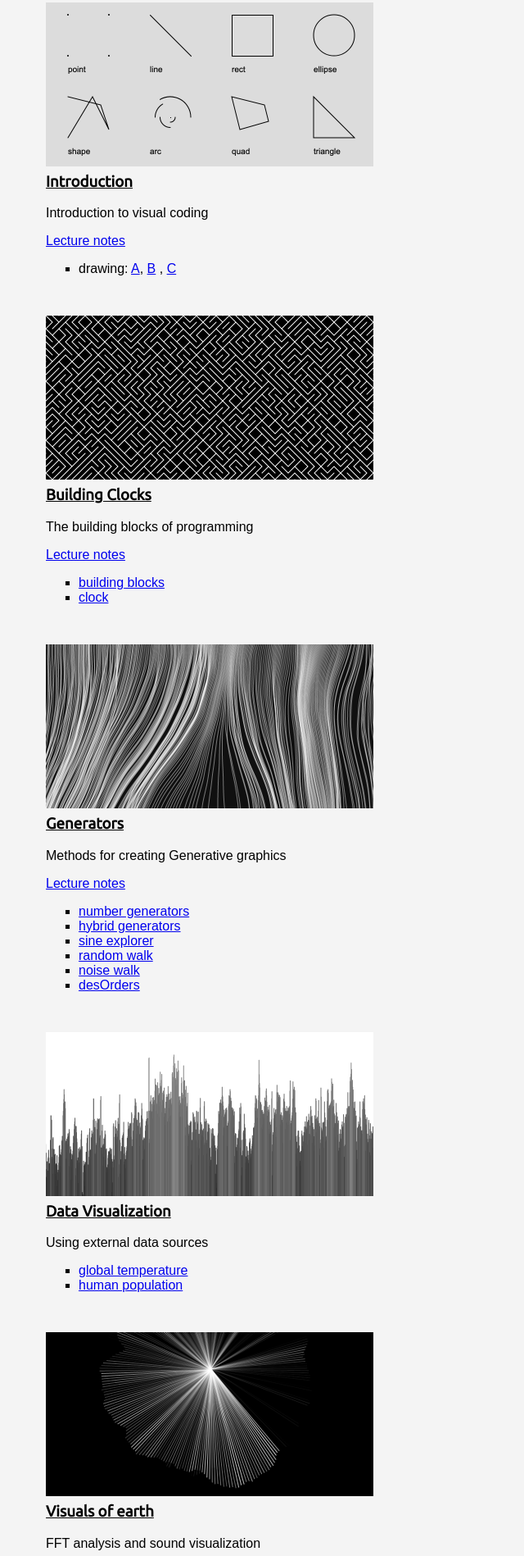
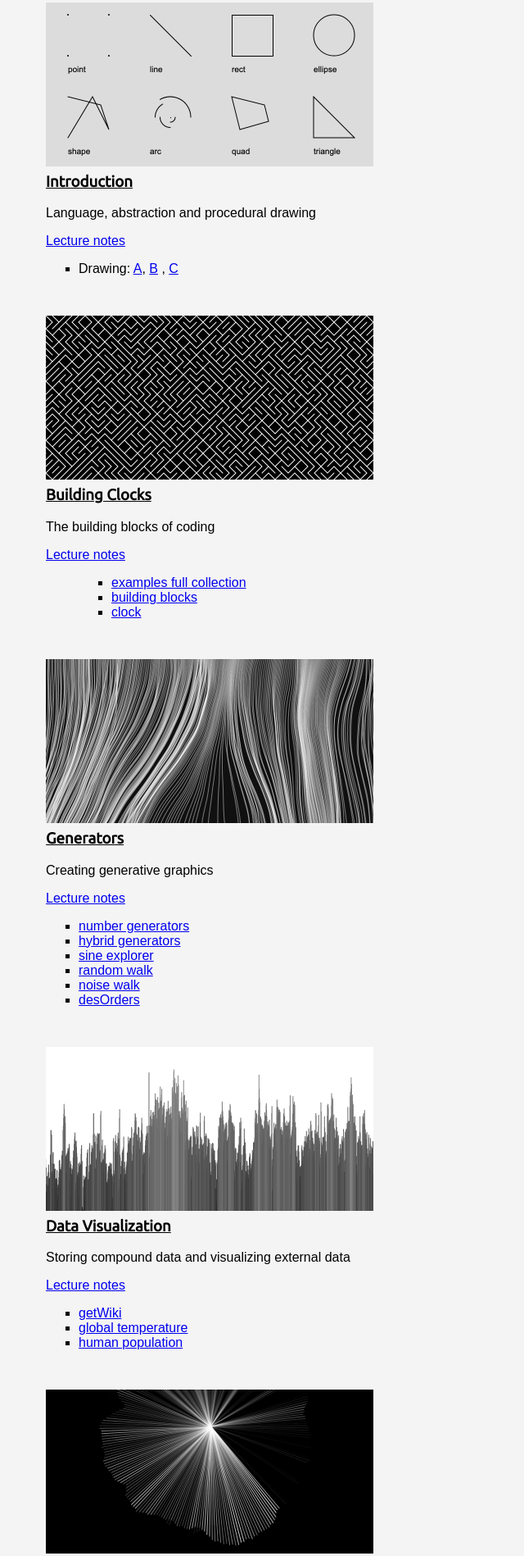
Before and after one commit to soogbet/goldsmiths-summer19, a plain HTML site: page index.html in a window 1280 px wide. Shown: the part 319-2217 px from the top of the page at 82% size, without its empty margins (0-640 px from the left). Drawn offline with Linux system fonts and the light colour scheme.

Commit message:
added lectures and updated index

```diff
--- a/index.html
+++ b/index.html
@@ -50,6 +50,7 @@
     </h3>
 
     <h4><a href="mailto:l.bengai@gold.ac.uk">Lior Ben-Gai</a></h4>
+
     <h4>August 2019</h4>
 
 <hr>
@@ -61,14 +62,15 @@
         <img src="img/drawing-b.png" width="400px" alt="">
         <h3>Introduction</h3>
         <p>
-          Introduction to visual coding
+          Language, abstraction and procedural drawing
         </p>
 
         <p><a href="lectureNotes/intro.pdf" download>Lecture notes</a></p>
 
         <ul>
-          <li>drawing: <a href="https://codepen.io/soogbet/pen/Zdwgme?editors=0010">A</a>, <a href="https://codepen.io/soogbet/pen/wLOvRE?editors=0010">B</a> , <a href="https://codepen.io/soogbet/pen/VJRwNz?editors=0010">C</a></li>
+          <li>Drawing: <a href="https://codepen.io/soogbet/pen/Zdwgme?editors=0010">A</a>, <a href="https://codepen.io/soogbet/pen/wLOvRE?editors=0010">B</a> , <a href="https://codepen.io/soogbet/pen/VJRwNz?editors=0010">C</a></li>
         </ul>
+
       </div>
 
 
@@ -77,21 +79,16 @@
         <img src="img/buildingClocks.png" width="400px" alt="">
         <h3>Building Clocks</h3>
         <p>
-          The building blocks of programming
+          The building blocks of coding
         </p>
 
         <p>
           <a href="lectureNotes/buildingBlocks.pdf" download>Lecture notes</a>
         </p>
 
-        <!-- <ul>
-          <li>variables: <a href="#">A</a>, <a href="#">B</a>, <a href="#">C</a></li>
-          <li>conditions: <a href="#">A</a>, <a href="#">B</a>, <a href="#">C</a></li>
-          <li>functions: <a href="#">A</a>, <a href="#">B</a>, <a href="#">C</a></li>
-          <li>loops: <a href="#">A</a>, <a href="#">B</a>, <a href="#">C</a></li>
-        </ul> -->
-
         <ul>
+          <ul>
+          <li><a href="https://codepen.io/collection/nZJvJy/#">examples full collection</a> </li>
           <li><a href="https://codepen.io/soogbet/pen/qzGVxz?editors=0010">building blocks</a></li>
           <li><a href="https://codepen.io/soogbet/pen/LKorNO?editors=0010">clock</a> </li>
         </ul>
@@ -102,7 +99,7 @@
         <img src="img/noisewalk.png" width="400px" alt="">
         <h3>Generators</h3>
         <p>
-          Methods for creating Generative graphics
+          Creating generative graphics
         </p>
         <p><a href="lectureNotes/generators.pdf" download>Lecture notes</a></p>
 
@@ -122,10 +119,11 @@
         <img src="img/globalTemp.png" width="400px" alt="">
         <h3>Data Visualization</h3>
         <p>
-          Using external data sources
+          Storing compound data and visualizing external data
         </p>
-        <!-- <p><a href="#" download>Lecture notes</a></p> -->
+        <p><a href="lectureNotes/dataVisualization.pdf" download>Lecture notes</a></p>
         <ul>
+          <li><a href="https://codepen.io/soogbet/pen/WVwgjg?editors=0010">getWiki</a></li>
           <li><a href="https://codepen.io/soogbet/pen/ydrOWp?editors=0010">global temperature</a></li>
           <li><a href="https://codepen.io/soogbet/pen/oKXMbx?editors=0010">human population</a></li>
         </ul>
@@ -156,26 +154,14 @@
         </p>
 
         <ul>
+          <li><a href="https://codepen.io/soogbet/pen/LKaEze?editors=0010">p5 sound template</a></li>
           <li><a href="https://codepen.io/soogbet/pen/KOPyPP?editors=0010">scratch pad</a></li>
           <li><a href="https://codepen.io/soogbet/pen/pMzWKX?editors=0010">sine array</a></li>
+          <li><a href="https://codepen.io/soogbet/pen/YoBmoB?editors=0010">oscilloscope</a></li>
+          <li><a href="https://codepen.io/soogbet/pen/KOVmEv?editors=0010">sandbox</a></li>
         </ul>
 
       </div>
-
-
-      <!-- <div class="session">
-        <h3>Intro to three.js</h3>
-        <p>
-          Getting hands on with WEBGL
-        </p>
-        <p>
-          <a href="#" download>Lecture notes</a>
-        </p>
-        <a href="#">Starter Template</a>
-      </div> -->
-
-
-
     </div>
 
 <hr>
```
Also changed, not shown: 2 other files.
